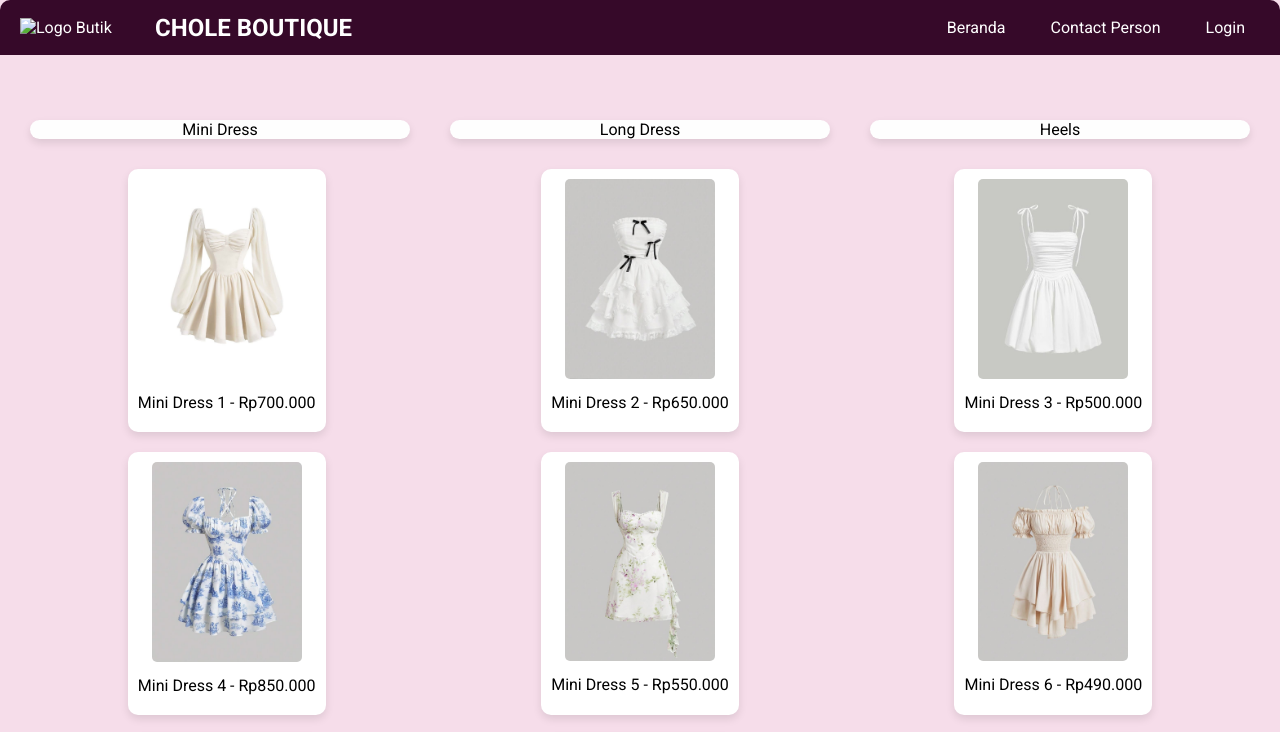
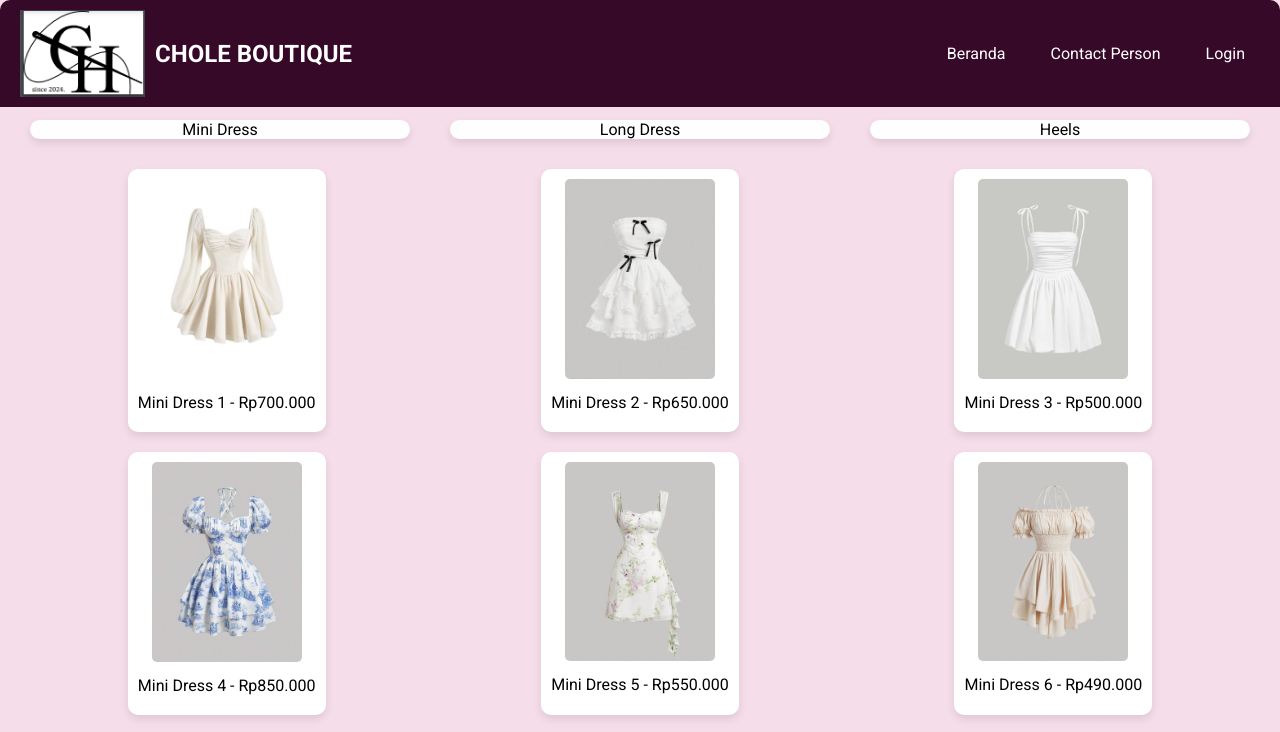
Before and after one commit to hostinger-web/butikonline, a plain HTML site: page index.html in a window 1280 px wide. Shown: the top 732 px of the page. Drawn offline with Linux system fonts and the light colour scheme.

Commit message:
Add files via upload

```diff
--- a/index.html
+++ b/index.html
@@ -187,7 +187,7 @@
     <!-- Header Section with Navigation -->
     <header>
         <div class="header-logo">
-            <img src="gambar_barang/logo.jpg" alt="Logo Butik" class="logo">
+            <img src="gambar_barang/logo.png" alt="Logo Butik" class="logo">
             <h1>CHOLE BOUTIQUE</h1>
         </div>
 
```
